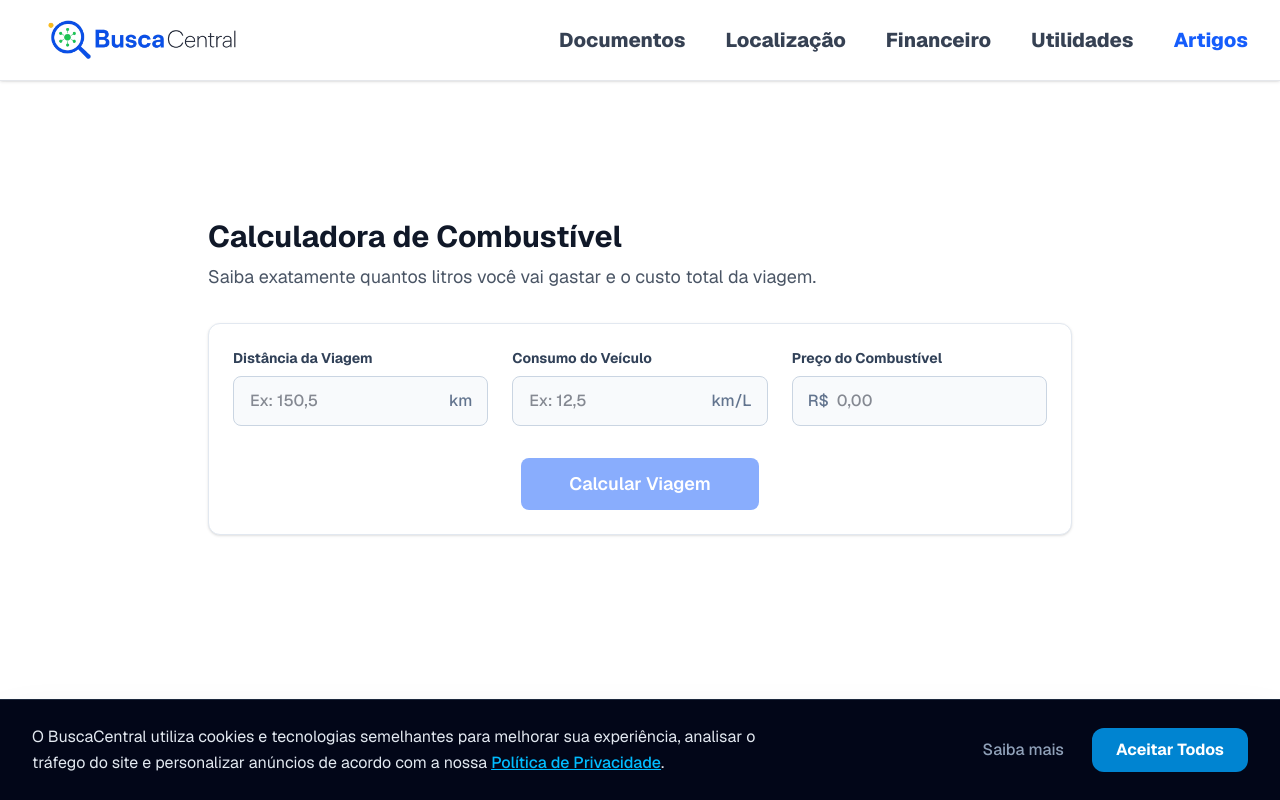
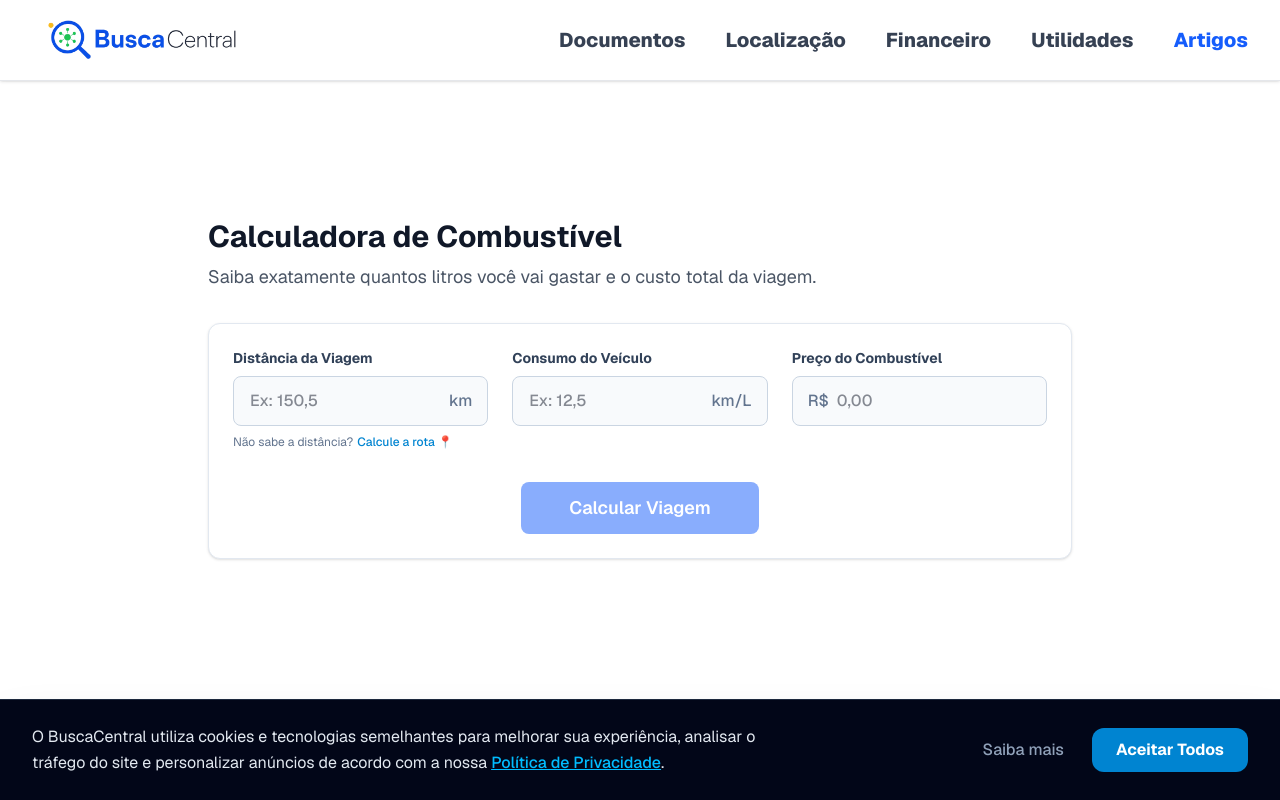
Before and after one commit to buscacentral/buscacentral, a Next.js app: page /utilidades/calculadora-combustivel in a window 1280 px wide. Shown: the top 800 px of the page. Built offline with nearby package versions, Linux system fonts and the light colour scheme; no server answers.

Commit message:
feat: create fuel consumption calculator client component

```diff
--- a/src/app/utilidades/calculadora-combustivel/CalculadoraCombustivelClient.tsx
+++ b/src/app/utilidades/calculadora-combustivel/CalculadoraCombustivelClient.tsx
@@ -75,6 +75,10 @@ export default function CalculadoraCombustivelClient() {
               />
               <span className="absolute right-4 top-1/2 -translate-y-1/2 text-slate-500 font-medium">km</span>
             </div>
+            <p className="mt-2 text-xs text-slate-500 flex items-center gap-1">
+              <span>Não sabe a distância?</span>
+              <a href="/localizacao/distancia-cidades" className="text-sky-600 hover:underline font-medium">Calcule a rota 📍</a>
+            </p>
           </div>
 
           <div>
```
